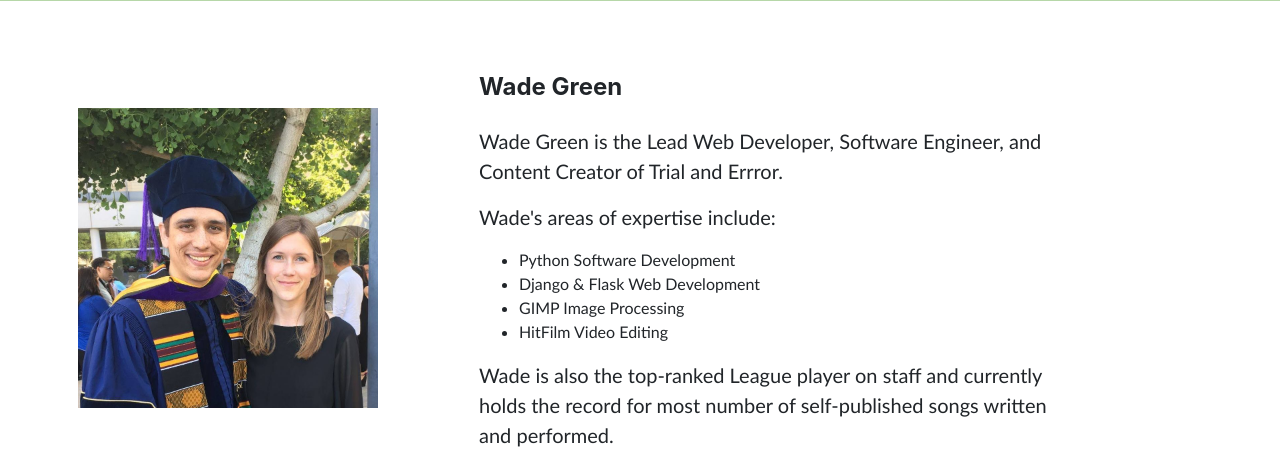
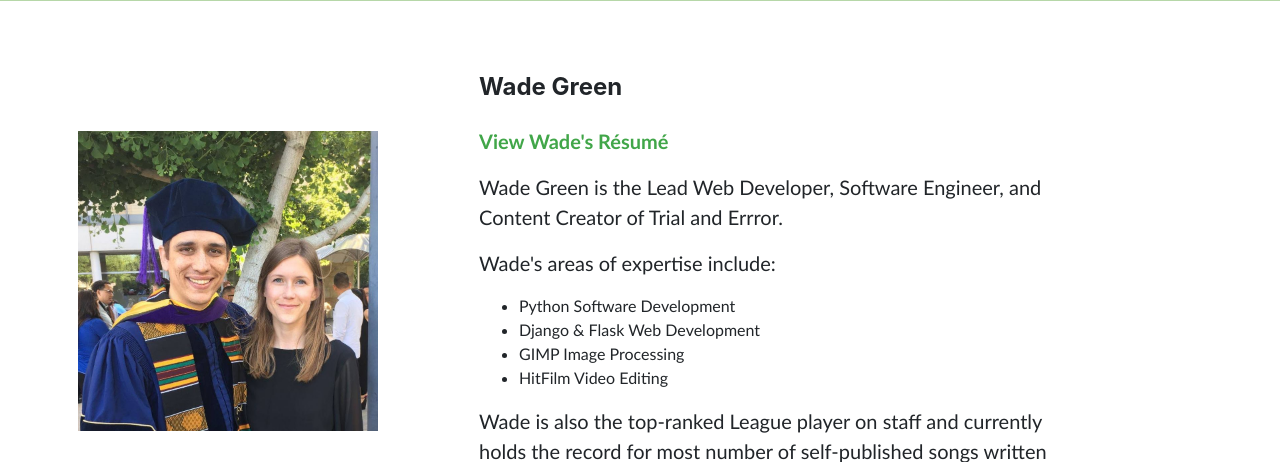
Before and after one commit to TrialAndErrror/flaskPortfolio, a Flask app: page /about in a window 1280 px wide. Shown: the part 350-812 px from the top of the page. Run offline with Flask 2, Linux system fonts and the light colour scheme; some libraries are stand-ins or nearby versions; some web fonts are replaced.

Commit message:
Re-enabled resume view

```diff
--- a/portfolio/templates/portfolio/main/about.html
+++ b/portfolio/templates/portfolio/main/about.html
@@ -26,7 +26,7 @@
             </div>
             <div class="col-md-7" style="min-width: 250px">
                 <h4 class="mb-4 mt-4">Wade Green</h4>
-                <!-- <p class="pre-wrap lead"><a href="{{url_for('main.show_resume')}}">View Wade's Résumé</a></p> -->
+                 <p class="pre-wrap lead"><a href="{{url_for('main.show_resume')}}">View Wade's Résumé</a></p>
 
 
                 <p class="pre-wrap lead">Wade Green is the Lead Web Developer, Software Engineer, and Content Creator of Trial and Errror.</p>
```
